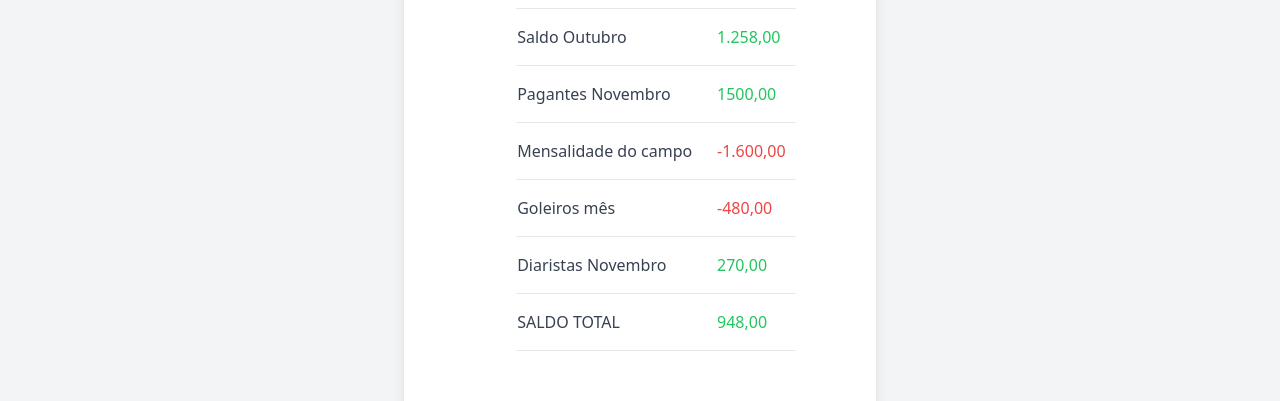
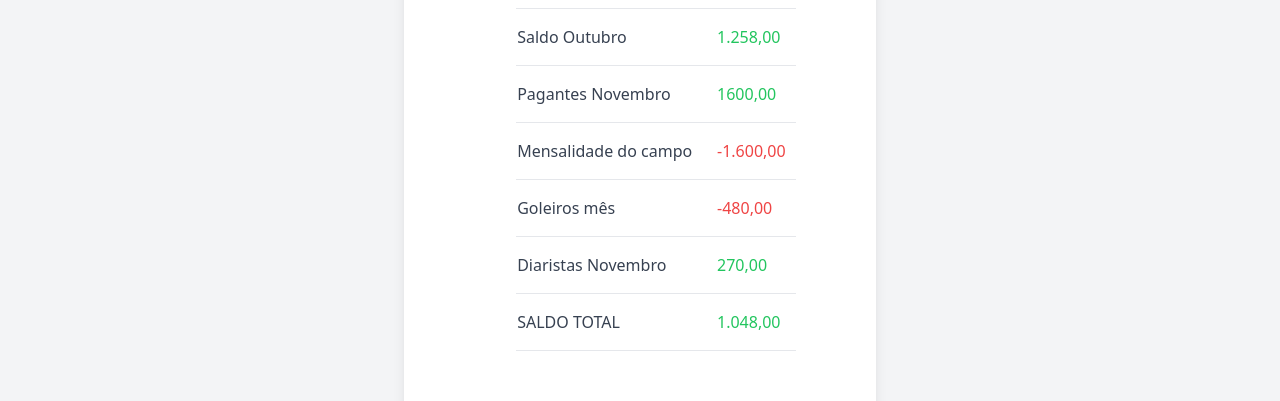
Before and after one commit to diogop2003/futebol, an Angular app in the folder pelada-front/: page / in a window 1280 px wide. Shown: the part 362-763 px from the top of the page. Built offline with nearby package versions, Linux system fonts and the light colour scheme.

Commit message:
fix saldo e mensalistas

```diff
--- a/pelada-front/src/app/pages/mensalista/mensalista.component.html
+++ b/pelada-front/src/app/pages/mensalista/mensalista.component.html
@@ -28,7 +28,7 @@
             <li class="text-green-500">Wanilson</li>
             <li class="text-green-500">Xande</li>
             <li class="text-green-500">Zé</li>
-            <li class="text-red-500">Vinicius</li>
+            <li class="text-green-500">Vinicius</li>
             <li class="text-green-500">Igor</li>
             <li class="text-green-500">Alex</li>
             <li class="text-green-500">Diogo</li>
--- a/pelada-front/src/app/pages/saldo/saldo.component.html
+++ b/pelada-front/src/app/pages/saldo/saldo.component.html
@@ -29,7 +29,7 @@
                 </tr>
                 <tr class="border-b gap-5">
                     <td class="w-auto py-4 text-md text-gray-700">Pagantes Novembro</td>
-                    <td class="w-auto py-4 text-md text-green-500">1500,00</td>
+                    <td class="w-auto py-4 text-md text-green-500">1600,00</td>
                 </tr>
                 <tr class="border-b gap-5">
                     <td class="w-auto py-4 text-md text-gray-700">Mensalidade do campo</td>
@@ -45,7 +45,7 @@
                 </tr>
                 <tr class="border-b gap-5">
                     <td class="w-auto py-4 text-md text-gray-700">SALDO TOTAL</td>
-                    <td class="w-auto py-4 text-md text-green-500">948,00</td>
+                    <td class="w-auto py-4 text-md text-green-500">1.048,00</td>
                 </tr>
             </tbody>
         </table>
```
